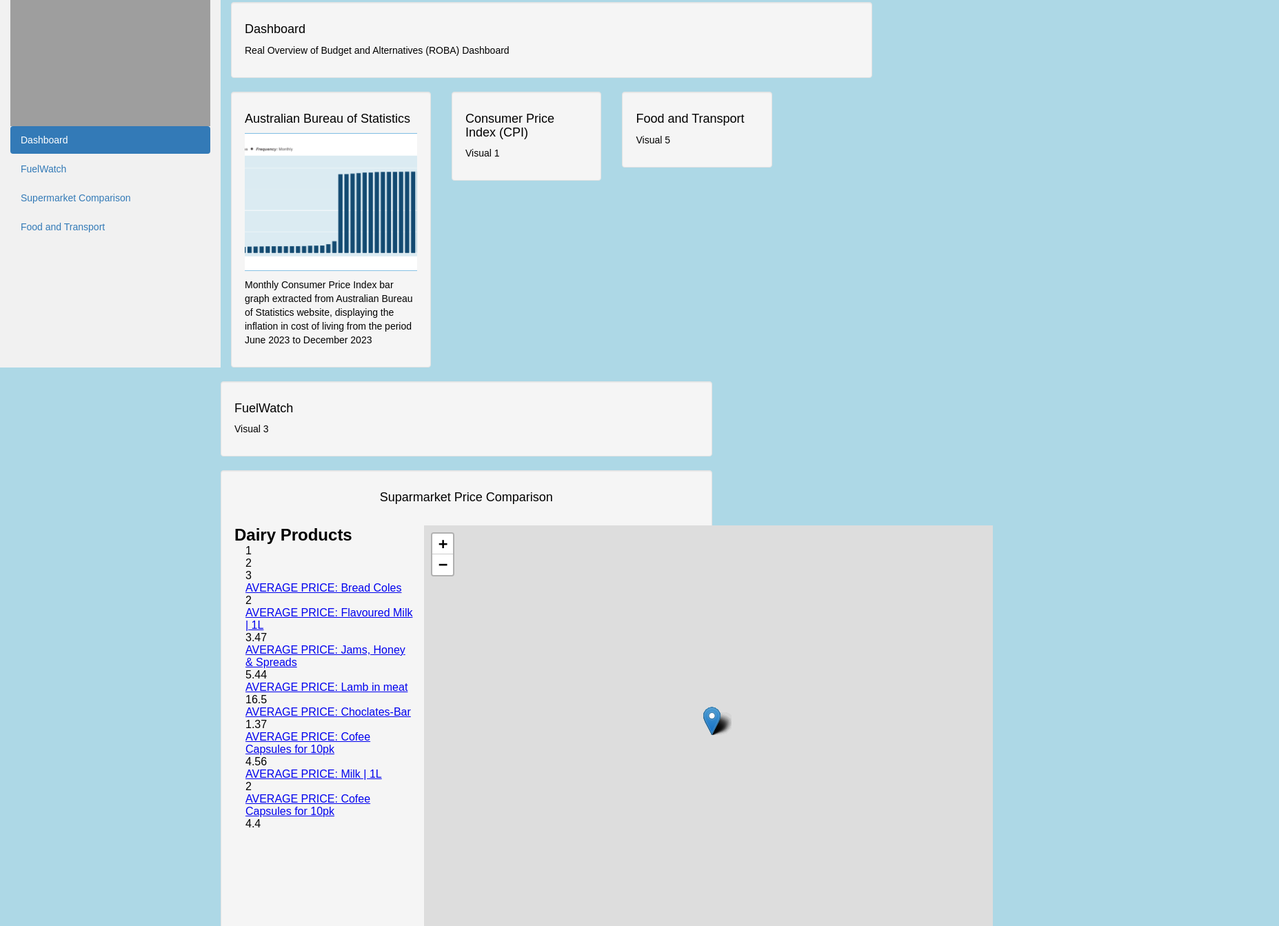
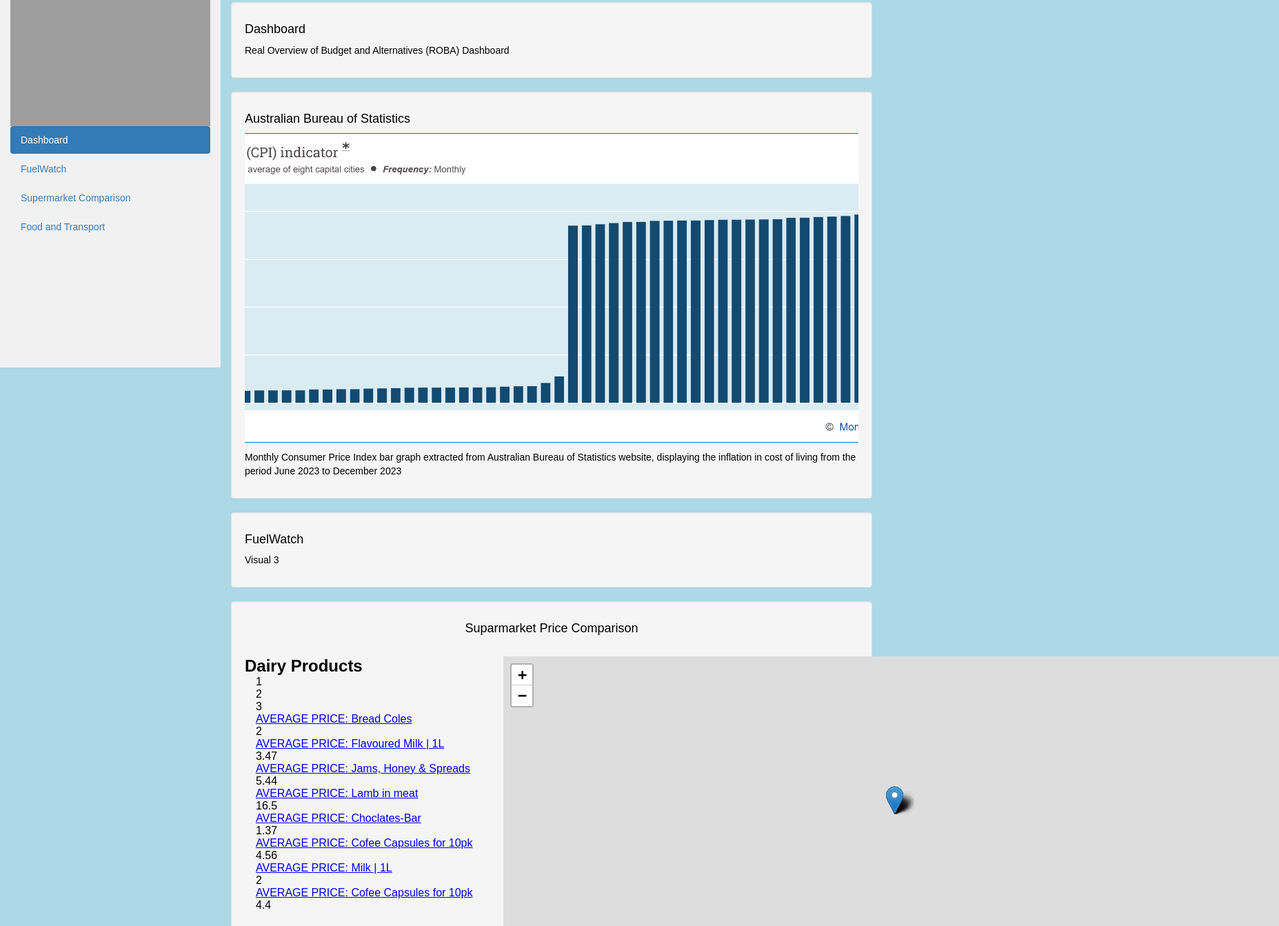
Before and after one commit to shanCH3n/Project3-Grp2, a plain HTML site: page dashboard.html in a window 1280 px wide. Shown: the part 17-1360 px from the top of the page at 69% size, 1855 px wide, since content can reach past the window. Drawn offline with nearby package versions, Linux system fonts and the light colour scheme; grey boxes are pictures that could not be loaded.

Commit message:
HTML Dashboard change to display of maps & graphs

```diff
--- a/css/styles.css
+++ b/css/styles.css
@@ -13,6 +13,7 @@ body {
     border-radius: 2px;
 }
 
+
 img {
     padding: 0;
     display: block;
--- a/dashboard.html
+++ b/dashboard.html
@@ -76,16 +76,16 @@
         <p>Real Overview of Budget and Alternatives (ROBA) Dashboard</p>
       </div>
       <div class="row">
-        <div class="col-sm-4">
+        <div class="col-md-12">
           <div class="well">
             <h4>Australian Bureau of Statistics</h4>
               <p align="center">
-                <img src="images/ABS_CPI_M.png" alt="ABS 6 month CPI graph" width="450" height="200">
+                <img src="images/ABS_CPI_M.png" alt="ABS 6 month CPI graph" width="1500" height="450">
               </p>
             <p>Monthly Consumer Price Index bar graph extracted from Australian Bureau of Statistics website, displaying the inflation in cost of living from the period June 2023 to December 2023</p>
           </div>
         </div>
-      <div class="row">
+      <!--<div class="row">
         <div class="col-sm-3">
           <div class="well">
             <div id="bar">
@@ -93,17 +93,9 @@
               <p>Visual 1</p>
             </div>
           </div>
-        </div>
+        </div> -->
 
-        <div class="col-sm-3">
-          <div class="well">
-            <div id="bar">
-              <h4>Food and Transport</h4>
-              <p>Visual 5</p>
-            </div>
-          </div>
-        </div>
-        <div class="col-sm-9">
+        <div class="col-sm-12">
           <div class="well">
             <h4>FuelWatch</h4>
             <div id="map"></div>
@@ -111,15 +103,15 @@
           </div>
         </div>
 
-        <div class="col-sm-9 text-center">
+        <div class="col-sm-12 text-center">
           <div class="well">
             <h4>Suparmarket Price Comparison</h4>
             <br>
-            <embed type="text/html" src="Supermarkets/coles & aldi map/index.html" width="1100" height="600">
+            <embed type="text/html" src="Supermarkets/coles & aldi map/index.html" width="1500" height="450">
             <p>Visual 4</p>
           </div>
         </div>
-        <div class="col-sm-9">
+        <div class="col-sm-12">
           <div class="well">
             <h4>Food and Transport</h4>
             <p>Visual 5 - Optional map</p>
```
